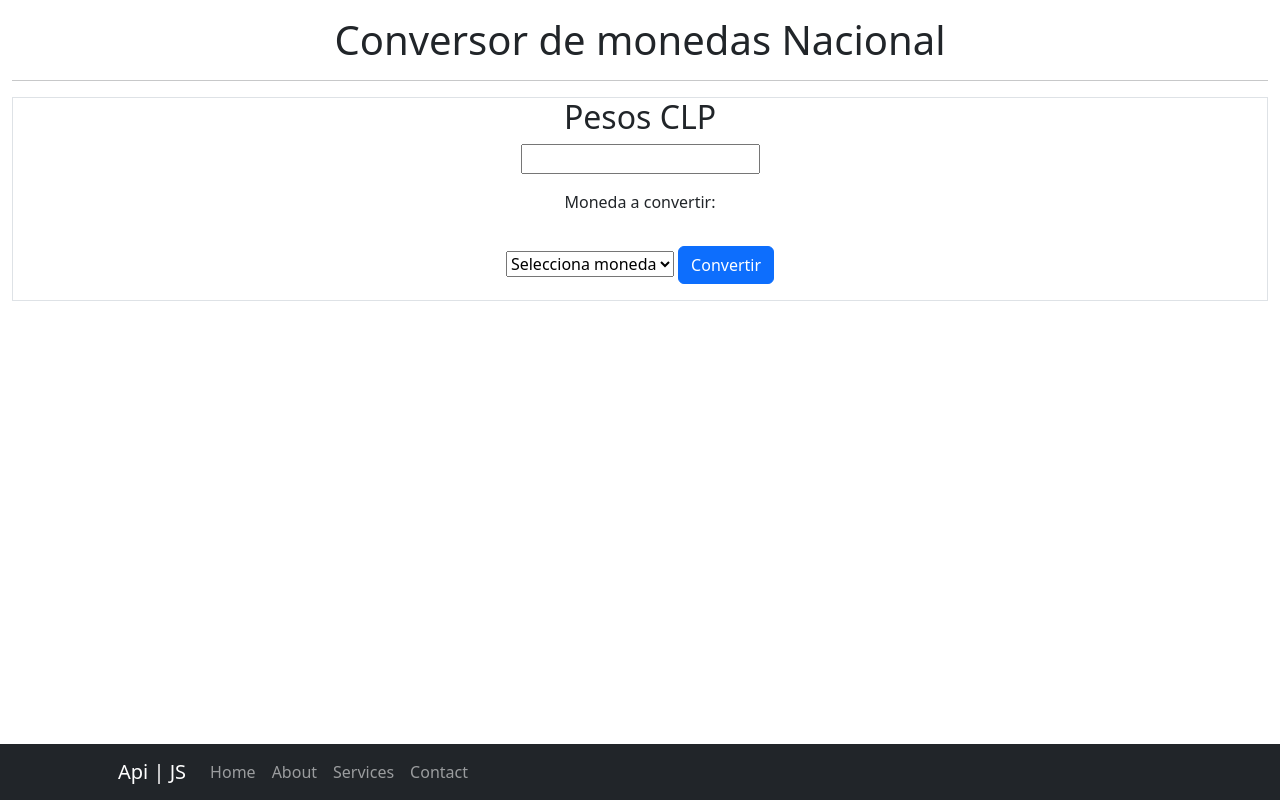
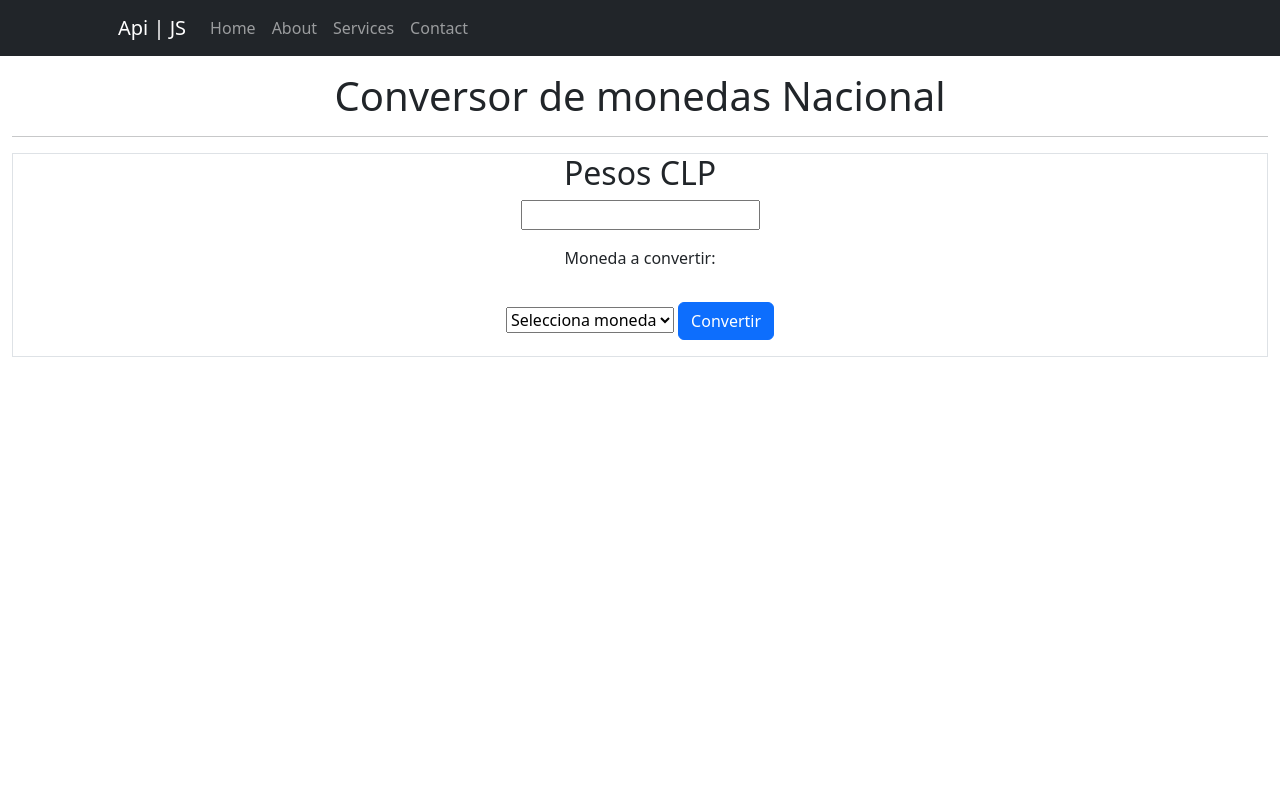
Before and after one commit to jtca94/ApiJS, a plain HTML site: page index.html in a window 1280 px wide. Drawn offline with nearby package versions, Linux system fonts and the light colour scheme.

Commit message:
navbar fix

```diff
--- a/index.html
+++ b/index.html
@@ -10,7 +10,7 @@
 </head>
 <body>
   <!-- Navigation-->
-  <nav class="navbar navbar-expand-lg navbar-dark bg-dark fixed-bottom">
+  <nav class="navbar navbar-expand-lg navbar-dark bg-dark">
       <div class="container px-4 px-lg-5">
           <a class="navbar-brand" href="#!">Api | JS </a>
           <button class="navbar-toggler" type="button" data-bs-toggle="collapse" data-bs-target="#navbarResponsive" aria-controls="navbarResponsive" aria-expanded="false" aria-label="Toggle navigation"><span class="navbar-toggler-icon"></span></button>
```
